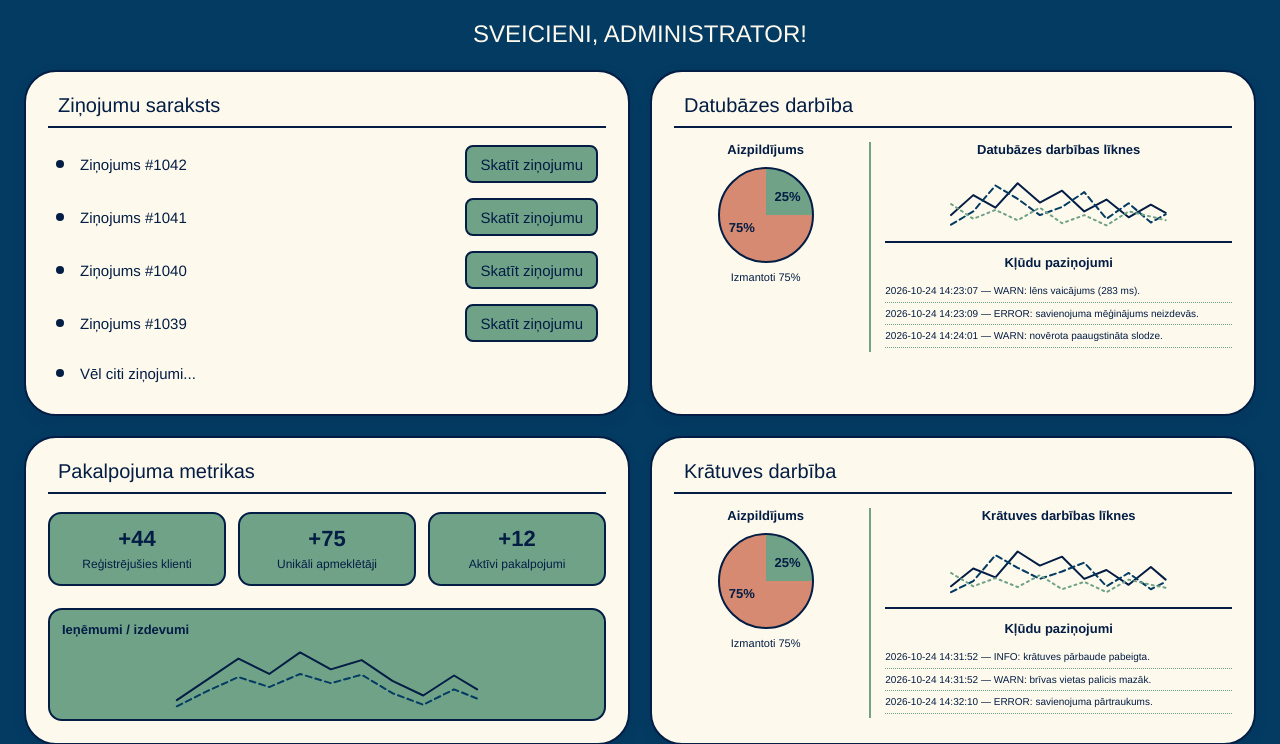
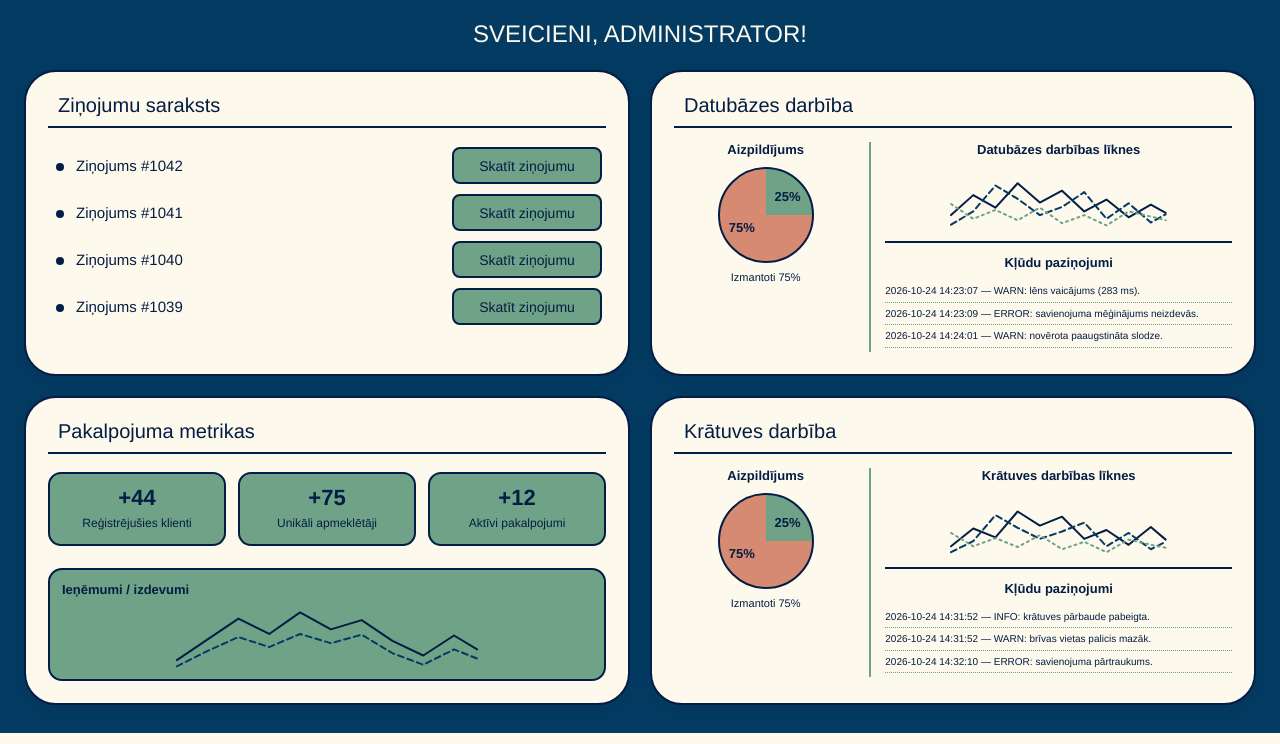
Before and after one commit to elaraisav/26_pit-projekts_rtu, a Django app: page /admin_panel/ in a window 1280 px wide. Shown: the part 100-844 px from the top of the page. Run offline with Django 5.2, Linux system fonts and the light colour scheme.

Commit message:
Visuāli korigējumi

```diff
--- a/testsite/static/testsite/admin-panel.css
+++ b/testsite/static/testsite/admin-panel.css
@@ -94,7 +94,7 @@ a {
 
 .topbar-btn:not(:disabled):hover {
     background: var(--terracotta);
-    color: var(--navy);
+    color: var(--cream);
 }
 
 .topbar-btn:disabled {
@@ -166,47 +166,62 @@ a {
 }
 
 /* Ziņojumu saraksts */
-.message-list {
-    display: flex;
-    flex-direction: column;
-    gap: 9px;
+.message-table-wrapper {
+    width: 100%;
+    overflow-x: auto;
 }
 
-.message-row {
-    display: grid;
-    grid-template-columns: 12px minmax(0, 1fr) auto;
-    align-items: center;
-    gap: 12px;
-    min-height: 38px;
-    padding: 3px 8px;
+.message-table {
+    width: 100%;
+    border-collapse: collapse;
+    table-layout: fixed;
+}
+
+.message-table td {
+    padding: 5px 4px;
+    vertical-align: middle;
+}
+
+.message-indicator {
+    width: 24px;
+    text-align: center;
 }
 
 .message-dot {
+    display: inline-block;
     width: 8px;
     height: 8px;
     border-radius: 50%;
     background: var(--navy);
 }
 
-.panel-btn {
-    display: inline-flex;
-    align-items: center;
-    justify-content: center;
-    min-height: 38px;
-    padding: 8px 13px;
+.message-id {
+    overflow-wrap: anywhere;
+    text-align: left;
+}
+
+.message-action {
+    width: 158px;
+    text-align: right;
+}
+
+.message-table .panel-btn {
+    width: 100%;
+    min-height: 37px;
+    padding: 6px 8px;
     border: 2px solid var(--navy);
     border-radius: 8px;
     background: var(--green);
     color: var(--navy);
+    font-size: 14px;
+    white-space: nowrap;
     cursor: pointer;
-    transition:
-        background-color 0.2s,
-        color 0.2s;
+    transition: background-color 0.2s, color 0.2s;
 }
 
-.panel-btn:hover {
+.message-table .panel-btn:hover {
     background: var(--terracotta);
-    color: var(--navy);
+    color: var(--cream);
 }
 
 /* Datubāzes un krātuves paneļi */
@@ -351,9 +366,7 @@ a {
     background: var(--green);
     color: var(--navy);
     text-align: center;
-    transition:
-        background-color 0.2s,
-        color 0.2s;
+    transition: background-color 0.2s, color 0.2s;
 }
 
 .metric-card strong {
@@ -368,6 +381,7 @@ a {
 
 .metric-card:hover {
     background: var(--terracotta);
+    color: var(--cream);
 }
 
 .revenue-panel {
--- a/testsite/templates/testsite/admin_panel.html
+++ b/testsite/templates/testsite/admin_panel.html
@@ -25,39 +25,55 @@
             <!-- 1. ZIŅOJUMU SARAKSTS -->
             <section class="info-panel messages-panel">
                 <h2>Ziņojumu saraksts</h2>
-                <div class="message-list">
-                    <div class="message-row">
+                <div class="message-table-wrapper">
+                    <table class="message-table">
+                        <tbody>
+                            <tr>
+                                <td class="message-indicator">
                                     <span class="message-dot"></span>
-                        <span>Ziņojums #1042</span>
+                                </td>
+                                <td class="message-id">Ziņojums #1042</td>
+                                <td class="message-action">
                                     <button class="panel-btn" type="button">
                                         Skatīt ziņojumu
                                     </button>
-                    </div>
-                    <div class="message-row">
+                                </td>
+                            </tr>
+                            <tr>
+                                <td class="message-indicator">
                                     <span class="message-dot"></span>
-                        <span>Ziņojums #1041</span>
+                                </td>
+                                <td class="message-id">Ziņojums #1041</td>
+                                <td class="message-action">
                                     <button class="panel-btn" type="button">
                                         Skatīt ziņojumu
                                     </button>
-                    </div>
-                    <div class="message-row">
+                                </td>
+                            </tr>
+                            <tr>
+                                <td class="message-indicator">
                                     <span class="message-dot"></span>
-                        <span>Ziņojums #1040</span>
+                                </td>
+                                <td class="message-id">Ziņojums #1040</td>
+                                <td class="message-action">
                                     <button class="panel-btn" type="button">
                                         Skatīt ziņojumu
                                     </button>
-                    </div>
-                    <div class="message-row">
+                                </td>
+                            </tr>
+                            <tr>
+                                <td class="message-indicator">
                                     <span class="message-dot"></span>
-                        <span>Ziņojums #1039</span>
+                                </td>
+                                <td class="message-id">Ziņojums #1039</td>
+                                <td class="message-action">
                                     <button class="panel-btn" type="button">
                                         Skatīt ziņojumu
                                     </button>
-                    </div>
-                    <div class="message-row message-more">
-                        <span class="message-dot"></span>
-                        <span>Vēl citi ziņojumi...</span>
-                    </div>
+                                </td>
+                            </tr>
+                        </tbody>
+                    </table>
                 </div>
             </section>
 
```
Also changed, not shown: testsite/static/testsite/main-page.css (+7 -5 lines). Lines whose indentation alone changed are shown as unchanged.
